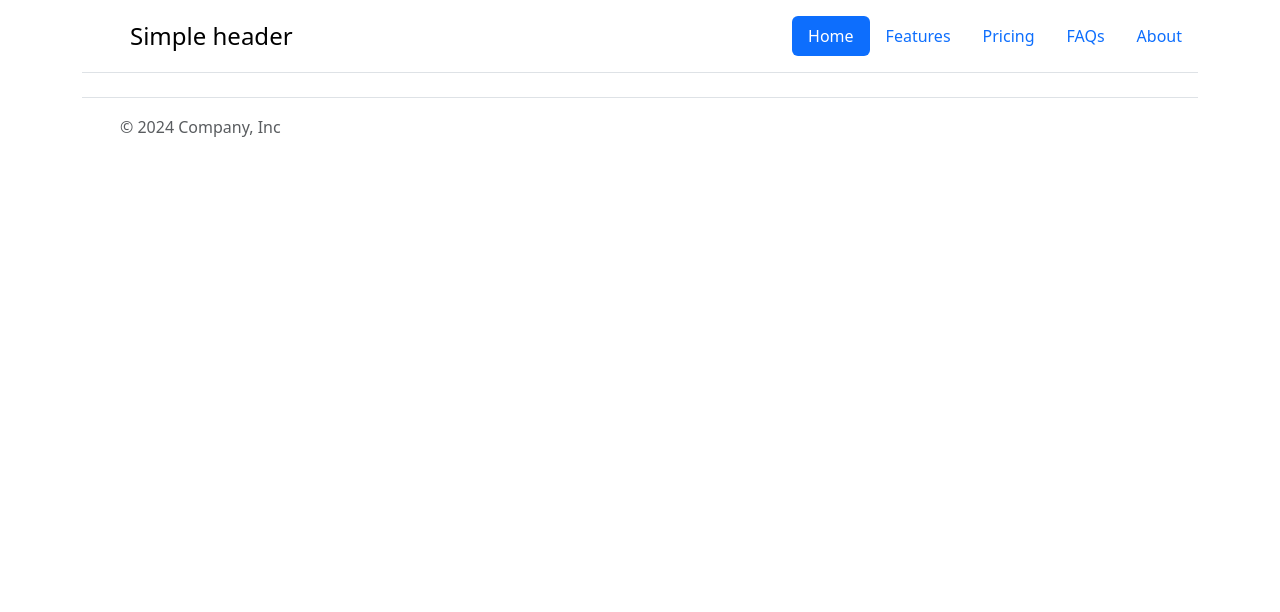
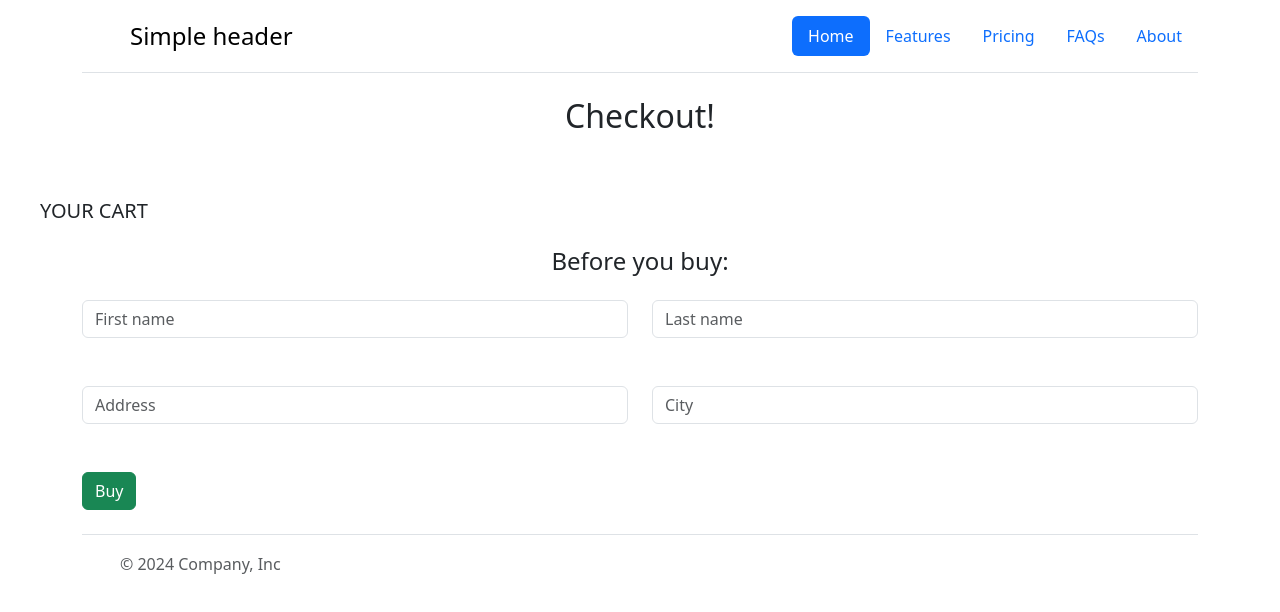
Before and after one commit to DanieleCascio-dev/e-commerce-vue, a JavaScript app: page /checkout in a window 1280 px wide. Shown: the top 612 px of the page. Built offline with nearby package versions, Linux system fonts and the light colour scheme.

Commit message:
add: checkoutPage form (wip)

```diff
--- a/router.js
+++ b/router.js
@@ -1,6 +1,7 @@
 import { createRouter, createWebHistory } from "vue-router";
 import HomePage from "./src/pages/HomePage.vue";
 import ProductPage from "./src/pages/ProductPage.vue";
+import CheckoutPage from "./src/pages/CheckoutPage.vue";
 
 const router = createRouter({
   history: createWebHistory(),
@@ -18,7 +19,7 @@ const router = createRouter({
     {
       path: "/checkout",
       name: "checkout",
-      /* component: , */
+      component: CheckoutPage,
     },
   ],
 });
--- a/src/pages/CheckoutPage.vue
+++ b/src/pages/CheckoutPage.vue
@@ -1,13 +1,76 @@
 <script>
 export default {
   data() {
-    return {};
+    return {
+      totPrice: 0,
+      storageProducts: [],
+    };
+  },
+  created() {
+    this.showStorage();
+  },
+  methods: {
+    showStorage() {
+      this.storageProducts = [];
+      Object.keys(localStorage).forEach((key) => {
+        this.storageProducts.push(JSON.parse(localStorage.getItem(key)));
+        this.totPrice += JSON.parse(localStorage.getItem(key)).price;
+      });
+      console.log(this.storageProducts);
+    },
   },
 };
 </script>
 
-<template></template>
+<template>
+  <h2 class="text-center mb-5">Checkout!</h2>
+  <div class="cart ms-4 p-3">
+    <h5>YOUR CART</h5>
+    <div v-if="storageProducts.length > 0" class="row">
+      <div class="col" v-for="product in storageProducts">
+        <p class="m-0"><strong>Product: </strong>{{ product.title }}</p>
+        <p><strong>Quantity: </strong>{{ product.quantity }}</p>
+      </div>
+      <p><strong>Tot: </strong>{{ totPrice }}€</p>
+    </div>
+  </div>
+  <div class="container">
+    <h4 class="text-center mb-4">Before you buy:</h4>
+    <form>
+      <div class="row mb-5">
+        <div class="col">
+          <input
+            required
+            type="text"
+            class="form-control"
+            placeholder="First name"
+          />
+        </div>
+        <div class="col">
+          <input
+            required
+            type="text"
+            class="form-control"
+            placeholder="Last name"
+          />
+        </div>
+      </div>
+      <div class="row mb-5">
+        <div class="col">
+          <input
+            required
+            type="text"
+            class="form-control"
+            placeholder="Address"
+          />
+        </div>
+        <div class="col">
+          <input required type="text" class="form-control" placeholder="City" />
+        </div>
+      </div>
+      <button type="submit" class="btn btn-success">Buy</button>
+    </form>
+  </div>
+</template>
 
-<style lang="scss" scoped>
-@use "../src/style/general.scss" as *;
-</style>
+<style lang="scss" scoped></style>
```
